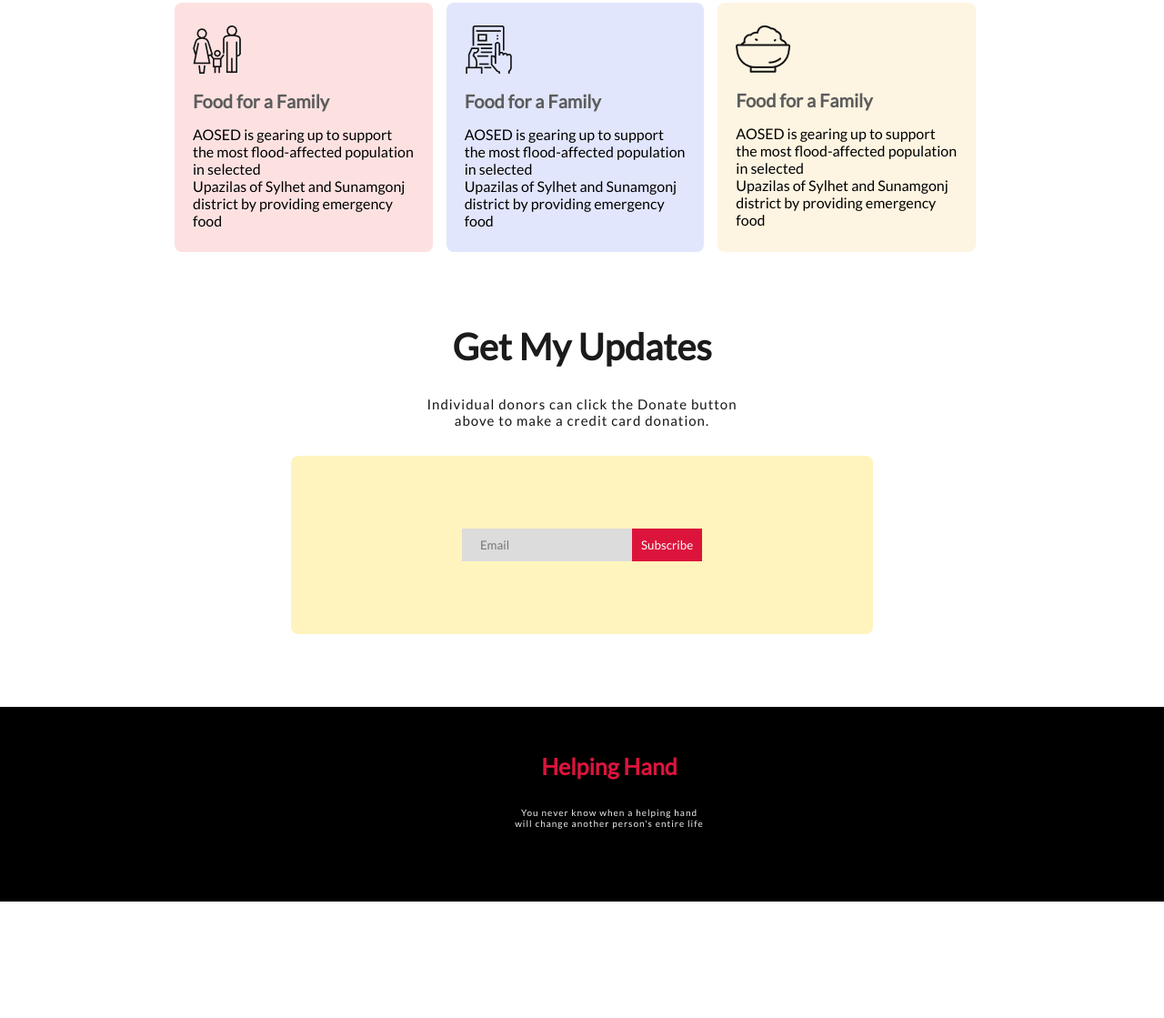
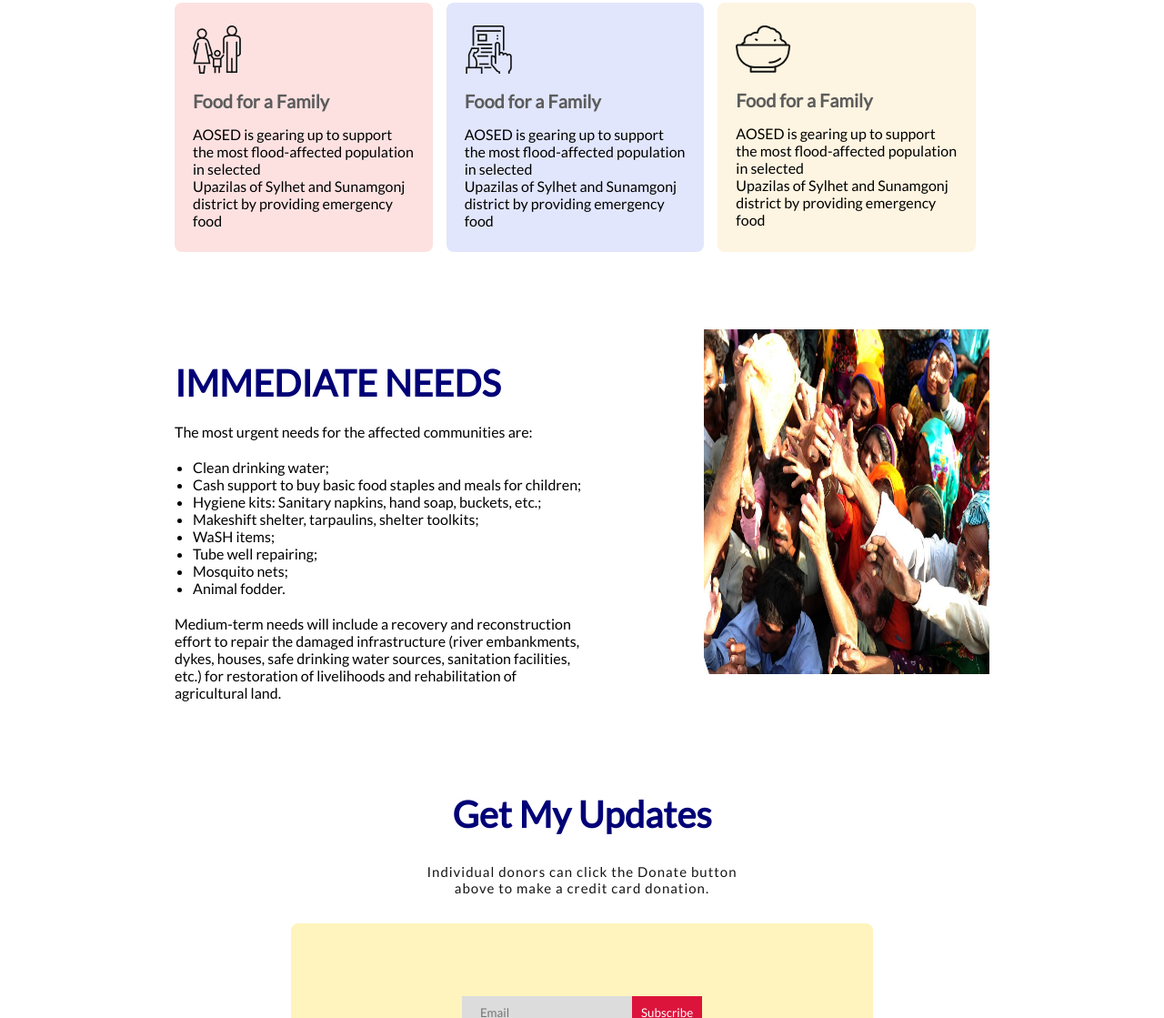
Before and after one commit to pallob-sarker/flood-donation, a plain HTML site: page index.html in a window 1280 px wide. Shown: the part 1532-2651 px from the top of the page at 91% size. Before the commit the page ends 2523 px from the top, so only its background shows below. Drawn offline with Linux system fonts and the light colour scheme.

Commit message:
Extra-section Added

```diff
--- a/index.html
+++ b/index.html
@@ -97,6 +97,31 @@
     </section>
     <!------------------Plan-Section End----------------->
 
+    <!------------------Extra-Section Start----------------->
+    <section class="Extra-Section">
+        <div class="Extra Text">
+            <h1>IMMEDIATE NEEDS</h1>
+            <p>The most urgent needs for the affected communities are: </p>
+            <ul>
+                <li>Clean drinking water;</li>
+                <li>Cash support to buy basic food staples and meals for children;</li>
+                <li>Hygiene kits: Sanitary napkins, hand soap, buckets, etc.;</li>
+                <li>Makeshift shelter, tarpaulins, shelter toolkits;</li>
+                <li>WaSH items;</li>
+                <li>Tube well repairing;</li>
+                <li>Mosquito nets;</li>
+                <li>Animal fodder.</li>
+            </ul>
+            <p>Medium-term needs will include a recovery and reconstruction effort to repair the damaged infrastructure
+                (river embankments, dykes, houses, safe drinking water sources, sanitation facilities, etc.) for
+                restoration of livelihoods and rehabilitation of agricultural land.</p>
+        </div>
+        <div class="Extra">
+            <img src="./images/donation0.jpg" alt="">
+        </div>
+    </section>
+    <!------------------Extra-Section End----------------->
+
     <!------------------Update-Section Start----------------->
     <section class="Update-Section">
         <div class="Text">
--- a/style.css
+++ b/style.css
@@ -61,7 +61,7 @@
 
 .Text h1 {
     font-size: 40px;
-    color: rgb(27, 27, 27);
+    color: rgb(1, 1, 119);
 }
 
 .Donate-Section .Flex-Cards {
@@ -166,3 +166,36 @@
     color: rgb(239, 239, 239);
     font-size: 10px;
 }
+
+.Extra-Section {
+    width: 70%;
+    margin: 0% 15% 0% 15%;
+    display: flex;
+}
+
+.Extra-Section .Extra {
+    width: 50%;
+    justify-content: space-between;
+}
+
+.Extra-Section .Extra img {
+    width: 70%;
+    height: 80%;
+    margin-left: 30%;
+    margin-top: 10%;
+}
+
+.Extra-Section .Text h1 {
+    text-align: left;
+    color: rgb(1, 1, 119);
+}
+
+.Extra-Section .Text p {
+    text-align: left;
+    padding: 20px 0px 20px;
+}
+
+.Extra-Section .Text ul {
+    text-align: left;
+    padding-left: 20px;
+}
```
